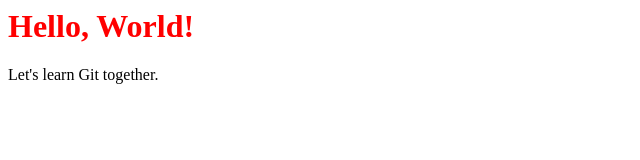
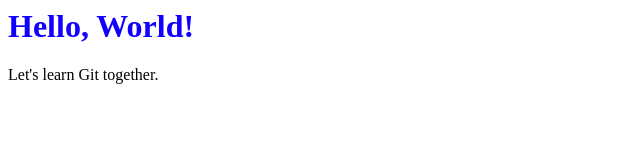
Before and after one commit to Hellieos/qa_automation, a plain HTML site: page index.html in a window 1280 px wide. Shown: the whole page, without its empty margins (0-640 px from the left). Drawn offline with Linux system fonts and the light colour scheme; files that its build step writes are made by us from their sources.

Commit message:
Update style.css

```diff
--- a/css/style.css
+++ b/css/style.css
@@ -1,3 +1,3 @@
 h1 {
-  color: red;
+  color: rgb(17, 0, 255);
 }
```
